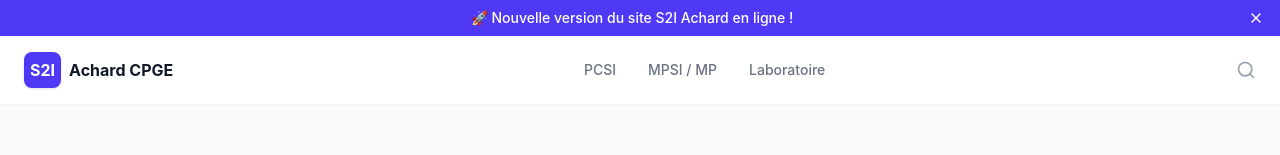
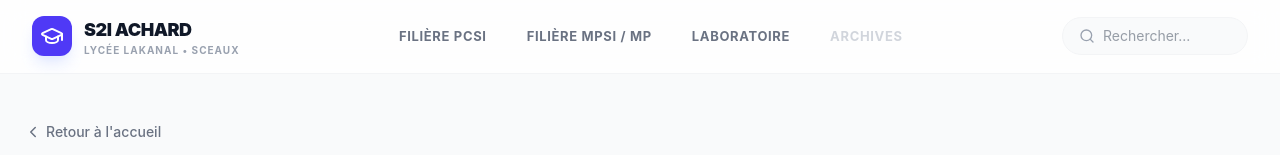
Before and after one commit to josselindavion/site-s2i, a React (Vite) app in the folder s2i-refonte/: page /labo in a window 1280 px wide. Shown: the top 155 px of the page. Built offline with nearby package versions, Linux system fonts and the light colour scheme.

Commit message:
version épurée

```diff
--- a/s2i-refonte/src/App.jsx
+++ b/s2i-refonte/src/App.jsx
@@ -1,5 +1,5 @@
-import { BrowserRouter as Router, Routes, Route, Link } from 'react-router-dom';
-import Banner from './components/Banner';
+import { BrowserRouter as Router, Routes, Route, Link, useLocation } from 'react-router-dom';
+import { AnimatePresence, motion } from 'framer-motion';
 import Navbar from './components/Navbar';
 import CourseCard from './components/CourseCard';
 import CoursePage from './pages/CoursePage';
@@ -7,42 +7,76 @@ import LaboPage from './pages/LaboPage';
 import { BookOpen, Cpu, FlaskConical, Database } from 'lucide-react';
 
 const Home = () => (
-  <main className="max-w-7xl mx-auto px-6 py-20">
-    <div className="text-center mb-16">
-      <h1 className="text-5xl font-black mb-4 tracking-tight text-gray-900">
-        Sciences Industrielles
+  <main className="max-w-6xl mx-auto px-6 py-20">
+    {/* Section Intro Sobre et Centrée */}
+    <div className="max-w-3xl mb-24 mx-auto text-center">
+      <h1 className="text-5xl font-black text-gray-900 mb-10 tracking-tight">
+        Sciences Industrielles <br /> de l'Ingénieur
       </h1>
-      <p className="text-gray-500 text-lg">
-        Toutes les ressources CPGE pour le Lycée Lakanal.
-      </p>
+
+      <div className="space-y-6 text-gray-600 leading-relaxed text-lg">
+        <p>
+          Ce site est dédié aux étudiants en <span className="font-semibold text-gray-900">C.P.G.E. au Lycée Lakanal (92330 Sceaux)</span> dans les classes de PCSI, MPSI et MP.
+        </p>
+        <p>
+          Il propose différentes ressources pédagogiques et pratiques relatives aux filières PCSI et MPSI/MP.
+          Il s'agit d'un espace à destination des étudiants et des collègues pour centraliser les documents de l'année.
+        </p>
+
+        {/* Signature centrée avec une petite ligne au-dessus */}
+        <div className="flex justify-center pt-8">
+          <p className="text-xs font-bold text-gray-400 uppercase tracking-[0.2em] border-t border-gray-100 pt-6 px-12">
+            Franck ACHARD — Professeur de S2I
+          </p>
+        </div>
+      </div>
     </div>
+
+    {/* Grille de Navigation Directe */}
     <div className="grid grid-cols-1 md:grid-cols-2 lg:grid-cols-4 gap-6">
       <Link to="/course/pcsi">
-        <CourseCard title="PCSI" description="Cours et TP de 1ère année." Icon={FlaskConical} />
+        <CourseCard title="Filière PCSI" description="Ressources de 1ère année." Icon={FlaskConical} />
       </Link>
       <Link to="/course/mpsi">
-        <CourseCard title="MPSI / MP" description="Contenu pour les classes de maths-physique." Icon={BookOpen} />
+        <CourseCard title="MPSI / MP" description="Contenu MPSI et MP." Icon={BookOpen} />
       </Link>
       <Link to="/labo">
-        <CourseCard title="Labo S2I" description="Systèmes et fiches techniques." Icon={Cpu} />
+        <CourseCard title="Laboratoire" description="Systèmes et fiches techniques." Icon={Cpu} />
       </Link>
       <Link to="/course/archives">
-        <CourseCard title="Archives" description="Statistiques et annales de concours." Icon={Database} />
+        <CourseCard title="Archives" description="Annales et documents passés." Icon={Database} />
       </Link>
     </div>
   </main>
 );
 
+const AnimatedRoutes = () => {
+  const location = useLocation();
+  return (
+    <AnimatePresence mode="wait">
+      <motion.div
+        key={location.pathname}
+        initial={{ opacity: 0 }}
+        animate={{ opacity: 1 }}
+        exit={{ opacity: 0 }}
+        transition={{ duration: 0.2 }}
+      >
+        <Routes location={location}>
+          <Route path="/" element={<Home />} />
+          <Route path="/course/:id" element={<CoursePage />} />
+          <Route path="/labo" element={<LaboPage />} />
+        </Routes>
+      </motion.div>
+    </AnimatePresence>
+  );
+};
+
 export default function App() {
   return (
     <Router>
-      <div className="min-h-screen bg-gray-50">
-        <Banner />
-        <Routes>
-          <Route path="/" element={<><Navbar /><Home /></>} />
-          <Route path="/course/:id" element={<CoursePage />} />
-          <Route path="/labo" element={<LaboPage />} />
-        </Routes>
+      <div className="min-h-screen bg-[#F9FAFB]">
+        <Navbar />
+        <AnimatedRoutes />
       </div>
     </Router>
   );
--- a/s2i-refonte/src/components/Navbar.jsx
+++ b/s2i-refonte/src/components/Navbar.jsx
@@ -1,22 +1,32 @@
-import { Search, Menu } from 'lucide-react';
+import { Search, Menu, GraduationCap } from 'lucide-react';
+import { Link } from 'react-router-dom';
 
 export default function Navbar() {
   return (
-    <nav className="bg-white border-b border-gray-100 px-6 py-4 flex items-center justify-between sticky top-0 z-50">
-      <div className="flex items-center gap-2">
-        <div className="bg-indigo-600 text-white font-bold p-1.5 rounded-lg shadow-sm">S2I</div>
-        <span className="font-bold text-gray-900">Achard CPGE</span>
+    <nav className="bg-white/80 backdrop-blur-md border-b border-gray-100 px-8 py-4 flex items-center justify-between sticky top-0 z-50">
+      <Link to="/" className="flex items-center gap-3 group">
+        <div className="bg-indigo-600 text-white p-2 rounded-xl shadow-indigo-100 shadow-lg group-hover:scale-110 transition-transform">
+          <GraduationCap size={24} />
+        </div>
+        <div className="flex flex-col leading-tight">
+          <span className="font-black text-gray-900 tracking-tight text-lg">S2I ACHARD</span>
+          <span className="text-[10px] font-bold text-gray-400 uppercase tracking-widest">Lycée Lakanal • Sceaux</span>
+        </div>
+      </Link>
+
+      <div className="hidden lg:flex gap-10 text-[13px] font-bold text-gray-500 uppercase tracking-wider">
+        <Link to="/course/pcsi" className="hover:text-indigo-600 transition-colors">Filière PCSI</Link>
+        <Link to="/course/mpsi" className="hover:text-indigo-600 transition-colors">Filière MPSI / MP</Link>
+        <Link to="/labo" className="hover:text-indigo-600 transition-colors">Laboratoire</Link>
+        <Link to="/course/archives" className="hover:text-indigo-600 transition-colors text-gray-300">Archives</Link>
       </div>
 
-      <div className="hidden md:flex gap-8 text-sm font-medium text-gray-500">
-        <a href="/course/pcsi" className="hover:text-indigo-600 transition-colors">PCSI</a>
-        <a href="/course/mpsi" className="hover:text-indigo-600 transition-colors">MPSI / MP</a>
-        <a href="/labo" className="hover:text-indigo-600 transition-colors">Laboratoire</a>
-      </div>
-
-      <div className="flex items-center gap-4 text-gray-400">
-        <Search size={20} className="cursor-pointer hover:text-indigo-600 transition-colors" />
-        <Menu size={20} className="md:hidden cursor-pointer" />
+      <div className="flex items-center gap-4">
+        <div className="hidden md:flex items-center gap-2 bg-gray-50 px-4 py-2 rounded-full border border-gray-100 text-gray-400 focus-within:border-indigo-200 focus-within:bg-white transition-all">
+          <Search size={16} />
+          <input type="text" placeholder="Rechercher..." className="bg-transparent outline-none text-sm text-gray-700 w-32" />
+        </div>
+        <button className="lg:hidden p-2 text-gray-400"><Menu size={24} /></button>
       </div>
     </nav>
   );
--- a/s2i-refonte/src/pages/CoursePage.jsx
+++ b/s2i-refonte/src/pages/CoursePage.jsx
@@ -5,7 +5,6 @@ import {
   ChevronLeft, Book, FileText, Download,
   Zap, CheckCircle2, History, Settings, CheckSquare, ChevronDown
 } from 'lucide-react';
-import Navbar from '../components/Navbar';
 
 const COURSE_DATA = {
   pcsi: {
@@ -146,7 +145,6 @@ export default function CoursePage() {
 
   return (
     <div className="min-h-screen bg-[#F9FAFB]">
-      <Navbar />
       <div className="max-w-7xl mx-auto px-6 py-12">
         <Link to="/" className="inline-flex items-center text-sm font-medium text-gray-500 hover:text-indigo-600 mb-6 transition-colors group">
           <ChevronLeft size={18} className="mr-1 group-hover:-translate-x-1 transition-transform" /> Retour à l'accueil
--- a/s2i-refonte/src/pages/LaboPage.jsx
+++ b/s2i-refonte/src/pages/LaboPage.jsx
@@ -5,7 +5,6 @@ import {
   ChevronLeft, Search, Box, Zap, Settings,
   Eye, FileText, Cpu, BookOpen, X, ArrowRight, Download
 } from 'lucide-react';
-import Navbar from '../components/Navbar';
 
 // --- DONNÉES DE CULTURE TECHNIQUE AVEC LIENS PDF ---
 const CULTURE_DATA = {
@@ -47,7 +46,6 @@ const CULTURE_DATA = {
   }
 };
 
-// ... (SYSTEMS reste inchangé)
 const SYSTEMS = [
   { id: 'maxpid', name: 'Système Maxpid', category: 'Robotique', description: 'Bras manipulateur asservi en position pour l\'étude des SLCI.', image: 'https://images.unsplash.com/photo-1581091226825-a6a2a5aee158?auto=format&fit=crop&q=80&w=400' },
   { id: 'cordeuse', name: 'Cordeuse de Raquette', category: 'Automatique', description: 'Système de tension de cordage avec régulation de force.', image: 'https://images.unsplash.com/photo-1530648672449-81f6c723e2f1?auto=format&fit=crop&q=80&w=400' },
@@ -64,15 +62,13 @@ export default function LaboPage() {
 
   return (
     <div className="min-h-screen bg-[#F9FAFB]">
-      <Navbar />
-
       <div className="max-w-7xl mx-auto px-6 py-12">
         <Link to="/" className="inline-flex items-center text-sm font-medium text-gray-500 hover:text-indigo-600 mb-8 transition-colors group">
           <ChevronLeft size={18} className="mr-1 group-hover:-translate-x-1 transition-transform" />
           Retour à l'accueil
         </Link>
 
-        {/* Header (Inchangé) */}
+        {/* Header */}
         <div className="flex flex-col lg:flex-row lg:items-center justify-between gap-8 mb-16">
           <div>
             <h1 className="text-5xl font-black text-gray-900 tracking-tight uppercase">Laboratoire S2I</h1>
@@ -107,7 +103,6 @@ export default function LaboPage() {
                   <p className="text-indigo-200 max-w-xl">{CULTURE_DATA[selectedCulture].description}</p>
                 </div>
 
-                {/* NOUVEAU BOUTON DE TÉLÉCHARGEMENT PDF */}
                 <div className="flex items-center gap-3">
                   <a
                     href={CULTURE_DATA[selectedCulture].pdfUrl}
@@ -122,8 +117,6 @@ export default function LaboPage() {
                 </div>
               </div>
 
-              {/* Grille des items technique */}
-
               <div className="grid grid-cols-1 md:grid-cols-3 gap-6">
                 {CULTURE_DATA[selectedCulture].items.map((item, i) => (
                   <div key={i} className="bg-white/5 border border-white/10 p-5 rounded-2xl hover:bg-white/10 transition-all group">
@@ -137,7 +130,6 @@ export default function LaboPage() {
               </div>
             </motion.div>
           ) : (
-            // ... (GRILLE DES SYSTÈMES - Inchangée)
             <motion.div key="systems-grid" initial={{ opacity: 0 }} animate={{ opacity: 1 }}>
               <h2 className="text-2xl font-bold text-gray-900 mb-8 flex items-center gap-2">
                 <Cpu className="text-indigo-600" /> Systèmes disponibles
```
